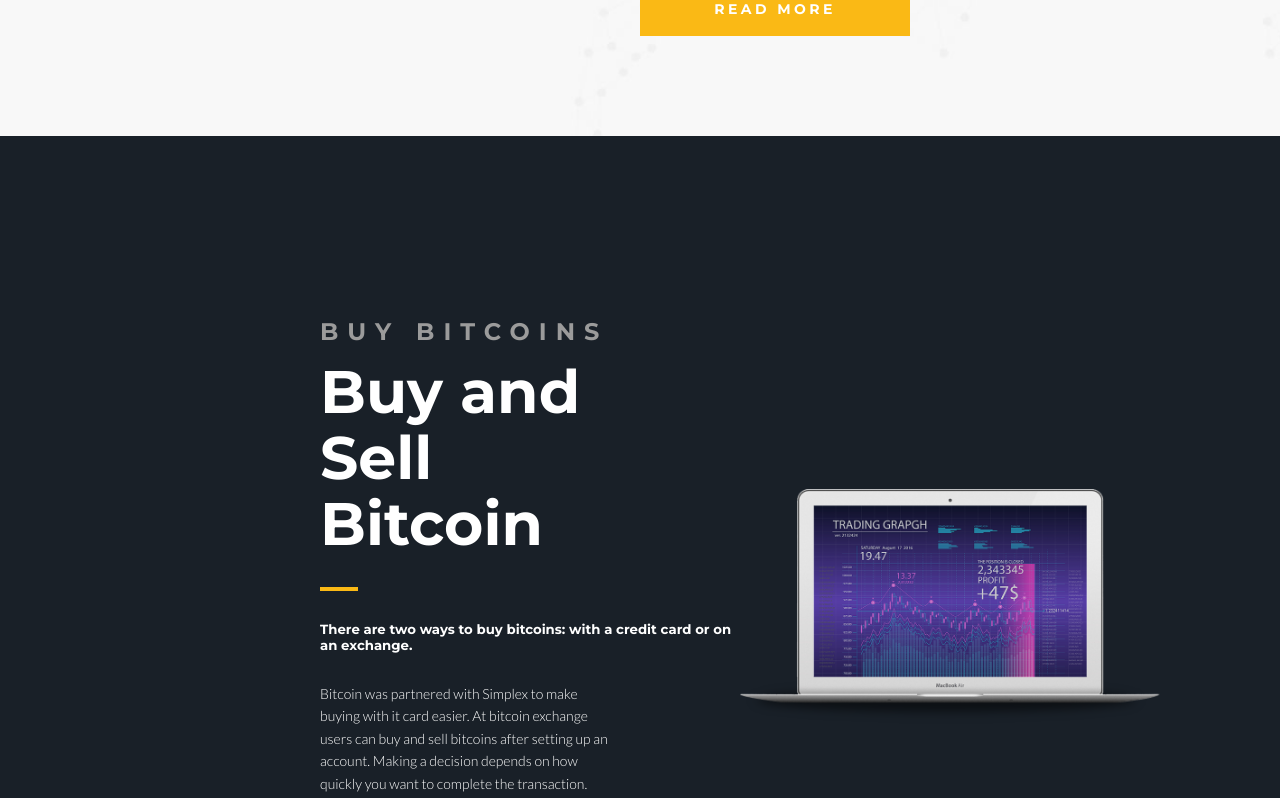
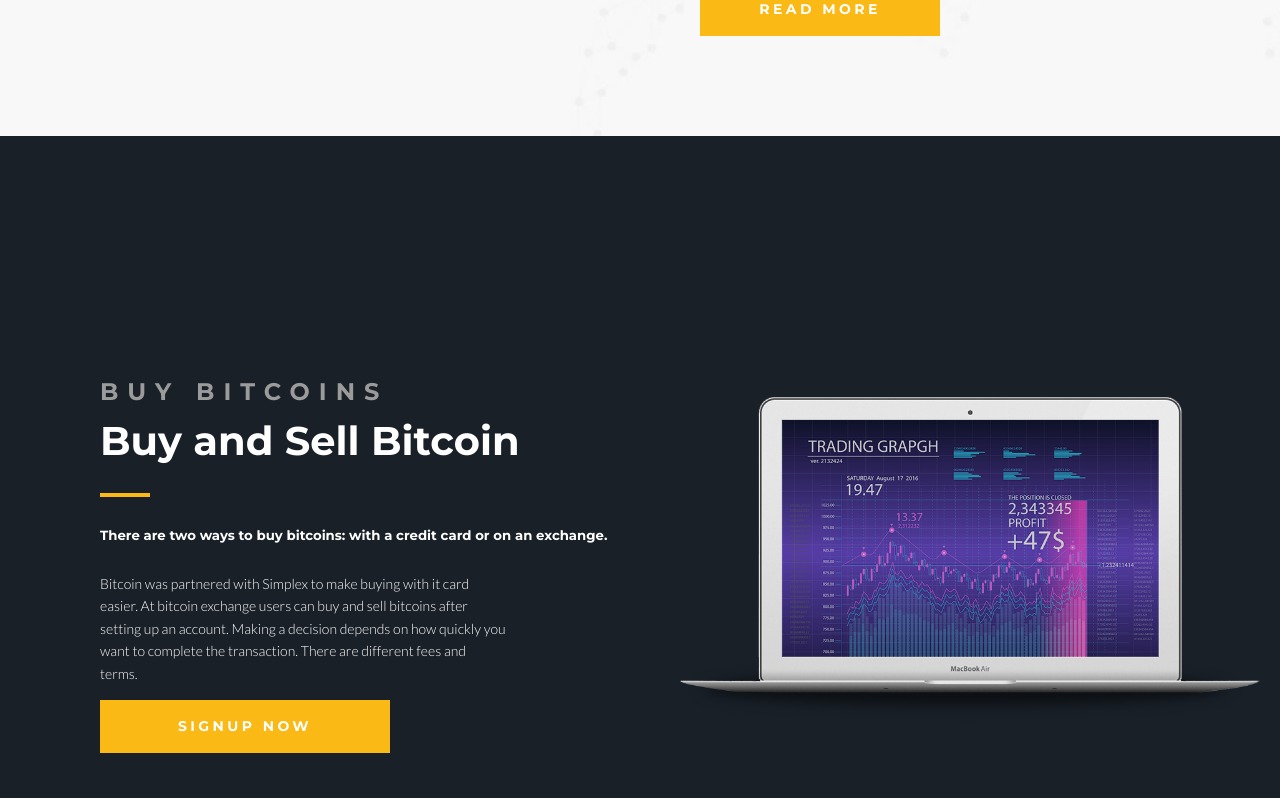
Before and after one commit to Trend20/MyBits, a React (Create React App) app in the folder client/: page / in a window 1280 px wide. Shown: the part 1380-2178 px from the top of the page. Built offline with nearby package versions, Linux system fonts and the light colour scheme.

Commit message:
styling the grap component

```diff
--- a/client/src/component/Graph/Graph.css
+++ b/client/src/component/Graph/Graph.css
@@ -4,12 +4,12 @@
 
 .graph {
   display: flex;
-  padding: 120px;
+  padding: 180px 100px;
+  width: 100%;
   justify-content: space-around;
   background: #192028;
   background-size: cover;
   background-repeat: no-repeat;
-  /* margin: -8px 0px -8px -8px; */
 }
 
 .image {
@@ -18,11 +18,13 @@
   justify-content: center;
   align-items: center;
   margin-top: 50px;
+  margin-right: 120px;
 }
 
 .image img {
   display: flex;
   max-width: 100%;
+  align-items: center;
 }
 
 .graph-description {
@@ -30,7 +32,6 @@
   width: 50%;
   flex-direction: column;
   height: auto;
-  margin-left: 200px;
   margin-top: 50px;
 }
 
@@ -49,10 +50,10 @@
   font-style: normal;
   font-family: "Montserrat", sans-serif;
   color: #ffffff;
-  font-size: 60px;
+  font-size: 40px;
   line-height: 1.1;
   letter-spacing: 0px;
-  width: 80%;
+  width: 100%;
 }
 
 span {
@@ -89,7 +90,7 @@ h5 {
   color: #ffffff;
   font-size: 14px;
   padding: 16px 29px;
-  width: 28%;
+  width: 50%;
   outline: none;
   border: none;
   margin-top: -15px;
```
